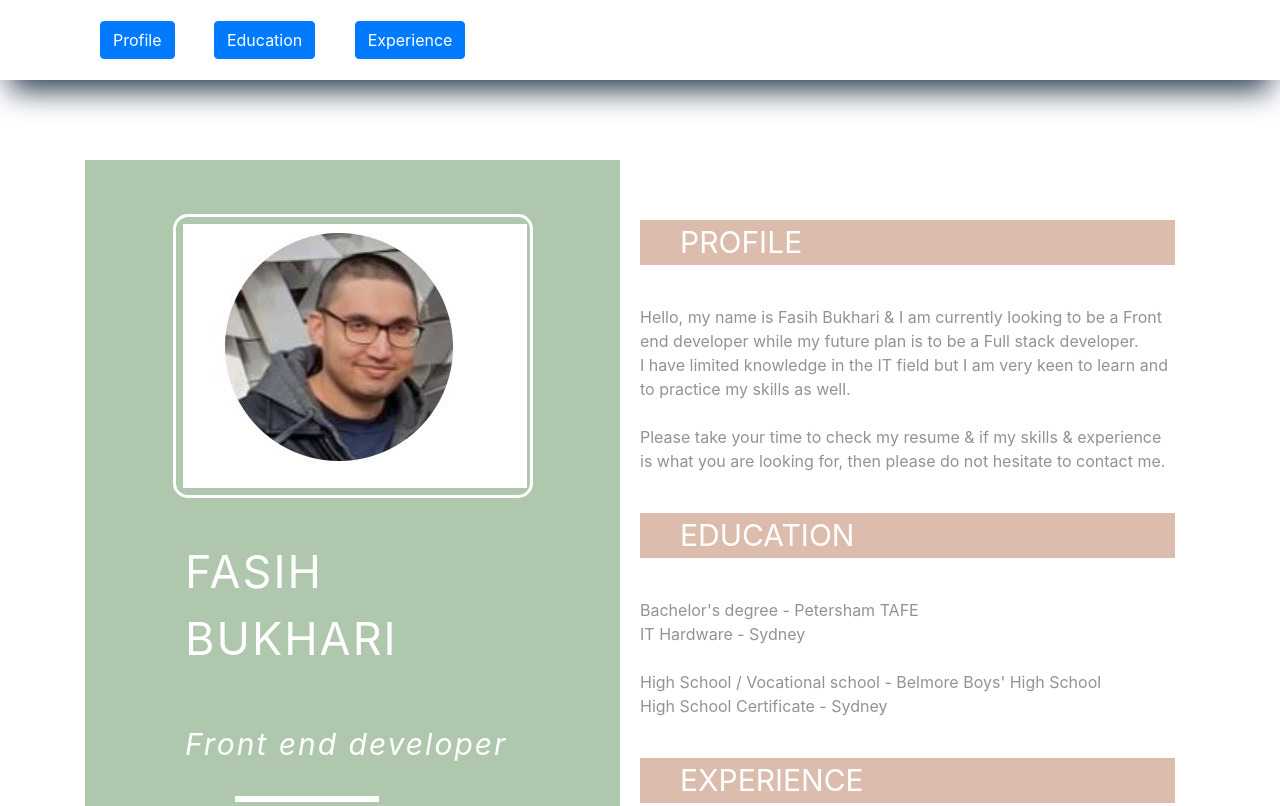
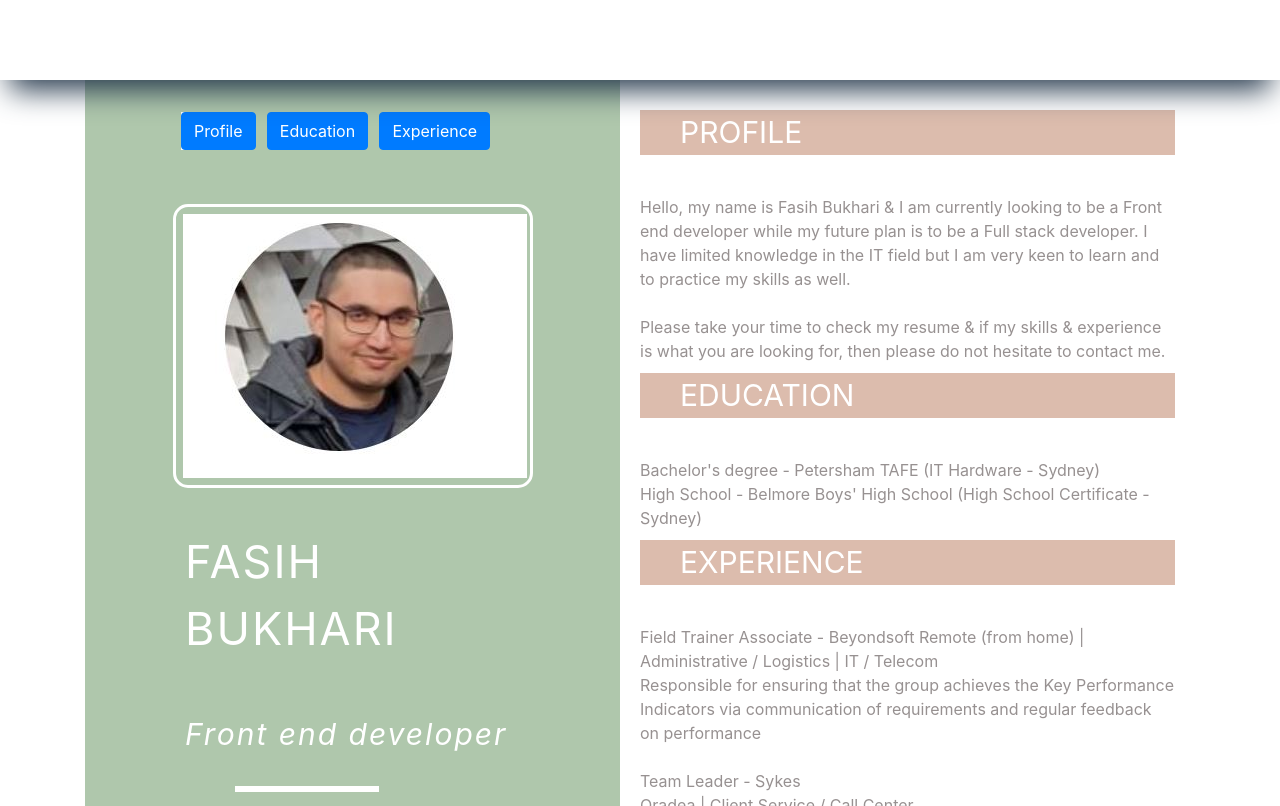
Before and after one commit to Fasihitschool/cv-presentation, a plain HTML site: page index.html in a window 1280 px wide. Shown: the top 806 px of the page. Drawn offline with nearby package versions, Linux system fonts and the light colour scheme.

Commit message:
sixth update

```diff
--- a/index.html
+++ b/index.html
@@ -1,15 +1,6 @@
 <!DOCTYPE html>
 <html>
   <head>
-
-<div class="links">
-<a class="btn btn-primary" href="#Profile" role="button">Profile</a>&nbsp;&nbsp;&nbsp;&nbsp;&nbsp;&nbsp;
-<a class="btn btn-primary" href="#Education" role="button">Education</a>&nbsp;&nbsp;&nbsp;&nbsp;&nbsp;&nbsp;
-<a class="btn btn-primary" href="#Experience" role="button">Experience</a>&nbsp;&nbsp;&nbsp;&nbsp;&nbsp;&nbsp;
-</div>
-
-
-
     <meta http-equiv="X-UA-Compatible" content="IE=edge" />
         <meta name="viewport" content="width=device-width, initial-scale=1.0" />
         <link href="bootstrap/css/bootstrap.min.css" rel="stylesheet" />
@@ -22,106 +13,71 @@
             c
             rossorigin="anonymous"
         ></script>
-
-
-
-
-
-
-
-
     <script
             src="https://cdn.jsdelivr.net/npm/popper.js@1.16.1/dist/umd/popper.min.js"
             integrity="sha384-9/reFTGAW83EW2RDu2S0VKaIzap3H66lZH81PoYlFhbGU+6BZp6G7niu735Sk7lN"
             crossorigin="anonymous"
         ></script>
         <script src="bootstrap/js/bootstrap.min.js"></script>
-
-
-
-
-
-
         <meta name="viewport" content="width=device-width, initial-scale=1.0" />
     <link rel="stylesheet" href="./styles/style.css" />
+  </head>
 
-
-
-
-
-  </head>
   <body>
     <div class="header"></div>
     <div class="container">
       <div class="sidebar">
-<div class="image"><img src="Capture.JPG" alt="My image"></div class="image">
+              <div class="links">
+<a class="btn btn-primary" href="#Profile" role="button">Profile</a>&nbsp;&nbsp;
+<a class="btn btn-primary" href="#Education" role="button">Education</a>&nbsp;&nbsp;
+<a class="btn btn-primary" href="#Experience" role="button">Experience</a>&nbsp;&nbsp;
+</div>
+<div class="image"><img src="Capture.JPG" alt="My image"></div>
 <div class="name">Fasih Bukhari</div>
-<br><div class="job_title">Front end developer</div></br>
-<br><div class="contact">You can contact me on: 0754035950 or by emailing me by clicking on the link below</div></br>
+<br><div class="job_title">Front end developer</div>
+<br><div class="contact">You can contact me on: 0754035950 or by emailing me by clicking on the link below</div>&nbsp;
 <address>
-Written by: <a href="mailto:fassybukhari@hotmail.com">Fasih Bukhari</a><br>
-
+Written by: <a href="mailto:fassybukhari@hotmail.com">Fasih Bukhari</a>
 </address>
-<br><a href="https://www.linkedin.com/in/syed-fasih-bukhari-30209155/
-" title="LinkedIn" class="btn btn-linkedin btn-lg"><i class="fa fa-linkedin fa-fw"></i> My LinkedIn Profile Page</a></br>
-
-
-
-
+<br><a href="https://www.linkedin.com/in/syed-fasih-bukhari-30209155/" title="LinkedIn" class="btn btn-linkedin btn-lg"><i class="fa fa-linkedin fa-fw"></i> My LinkedIn Profile Page</a>
       </div>
       <div class="content">
         <div class="content_title" id="Profile">Profile</div>
         <div class="paragraph">
           Hello, my name is Fasih Bukhari & I am currently looking to be a Front
-          end developer while my future plan is to be a Full stack developer. <br>I
+          end developer while my future plan is to be a Full stack developer. I
           have limited knowledge in the IT field but I am very keen to learn and
-          to practice my skills as well.</br> <br>Please take your time to check my
+          to practice my skills as well.<br><br>Please take your time to check my
           resume & if my skills & experience is what you are looking for, then
-          please do not hesitate to contact me.</br>
+          please do not hesitate to contact me.
+          <div class="content_title" id="Education">Education</div>
+        <div class="paragraph">Bachelor's degree - Petersham TAFE (IT Hardware - Sydney)
 
-          <div class="content_title" id="Education">Education</div>
-        <div class="paragraph">
-Bachelor's degree - Petersham TAFE
-<br>IT Hardware - Sydney</br>
-
-
-          <br>High School / Vocational school - Belmore Boys' High School</br>
-          High School Certificate - Sydney
-
+          <br> High School - Belmore Boys' High School (High School Certificate - Sydney)
 
            <div class="content_title" id="Experience">Experience</div>
         <div class="paragraph">
-
           Field Trainer Associate - Beyondsoft
           Remote (from home) | Administrative / Logistics | IT / Telecom
 <br>Responsible for ensuring that the group achieves the Key Performance Indicators via communication of
-requirements and regular feedback on performance</br>
-
-<br>Team Leader - Sykes</br>
+requirements and regular feedback on performance<br>
+<br>Team Leader - Sykes<br>
 Oradea | Client Service / Call Center
-
-
-<br>Supervises and coordinates the customer support service team</br>
+<br>Supervises and coordinates the customer support service team<br>
 <br>Responsible for ensuring that the group achieves the Service Level Agreements via communication of
-requirements and regular feedback on performance</br>
-<br>Looks on adherence to policies</br>
+requirements and regular feedback on performance<br>
+<br>Looks on adherence to policies<br>
 <br>Ensures that agents have the knowledge, skills and equipment required to carry out their function effectively
-and efficiently</br>
-<br>Ensures client satisfaction on quality and service levels</br>
-<br>Addresses, resolves and escalates problems as appropriate</br>
-<br>Monitors, coaches and trains employees as required</br>
-<br>Identifies and addresses any staff training needs</br>
-<br>Plans, assigns and directs work to the team/employees</br>
-<br>Rewards and disciplines employees when necessary</br>
-<br>Conducts performance reviews on a regular base (in accordance with the account manager)</br>
-<br>Provides reports as required by the Team/Account Manager </br>
-
-        </div>
-
-
-
-
-
+and efficiently<br>
+<br>Ensures client satisfaction on quality and service levels<br>
+<br>Addresses, resolves and escalates problems as appropriate<br>
+<br>Monitors, coaches and trains employees as required<br>
+<br>Identifies and addresses any staff training needs<br>
+<br>Plans, assigns and directs work to the team/employees<br>
+<br>Rewards and disciplines employees when necessary<br>
+<br>Conducts performance reviews on a regular base (in accordance with the account manager)<br>
+<br>Provides reports as required by the Team/Account Manager <br>
+     </div>
       </div>
     </div>
   </body>
--- a/styles/style.css
+++ b/styles/style.css
@@ -21,7 +21,7 @@ body {
 }
 .container {
   margin-top: 10vh;
-  width: 100%;
+  width: 120%;
   display: flex;
 }
 .sidebar {
@@ -44,7 +44,7 @@ body {
   padding-right: 40px;
   text-transform: uppercase;
   font-size: 30px;
-  margin-top: 40px;
+  margin-top: 10px;
   margin-bottom: 40px;
 }
 .paragraph {
@@ -131,12 +131,11 @@ address {
   margin-left: 30px;
 }
 .links {
+  display: flex;
+  flex-direction: row;
   background-color: white;
-  width: 40%;
-  margin-left: 100px;
-  height: 10vh;
+  width: 10%;
+  margin-left: 6rem;
+  margin-top: 2rem;
   font-size: 20px;
-  align-content: center;
-  position: relative;
-  z-index: 100;
 }
```
